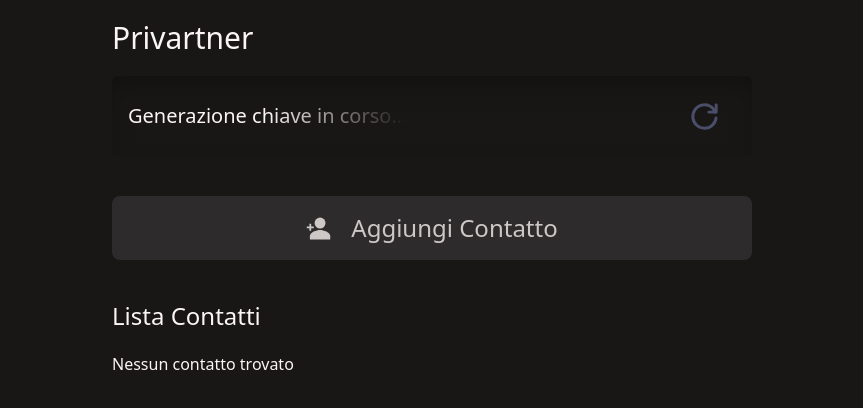
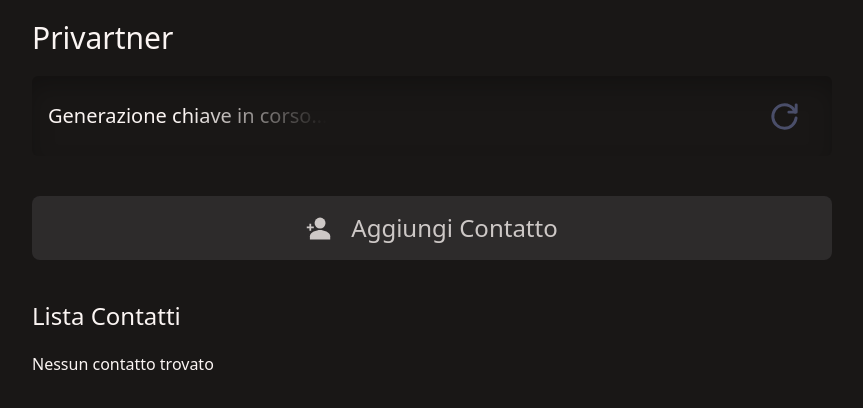
Before and after one commit to moreee-sa/Privartner, a React (Vite) app: page /#/ in a window 1280 px wide. Shown: the top 408 px of the page, without its empty margins (208-1071 px from the left). Built offline with nearby package versions, Linux system fonts and the light colour scheme.

Commit message:
Fix layout per desktop

```diff
--- a/src/pages/Home/index.tsx
+++ b/src/pages/Home/index.tsx
@@ -41,14 +41,16 @@
 
   return (
     <div
-      className="min-h-screen px-10 md:px-15 lg:px-[25%]"
+      className="min-h-screen px-10 md:px-15 lg:flex lg:justify-center"
       style={{ backgroundColor: THEME.background }}
     >
-      <Navbar />
-      <div className="flex flex-col gap-5 lg:gap-10 lg:items-center">
-        <KeyDisplay chiave={chiave} handleClick={generateNewKeyPair} />
-        <AddContact />
-        <ContactList contacts={contatti} />
+      <div className="w-full lg:w-200">
+        <Navbar />
+        <div className="flex flex-col gap-5 lg:gap-10 lg:items-center">
+          <KeyDisplay chiave={chiave} handleClick={generateNewKeyPair} />
+          <AddContact />
+          <ContactList contacts={contatti} />
+        </div>
       </div>
     </div>
   );
```
